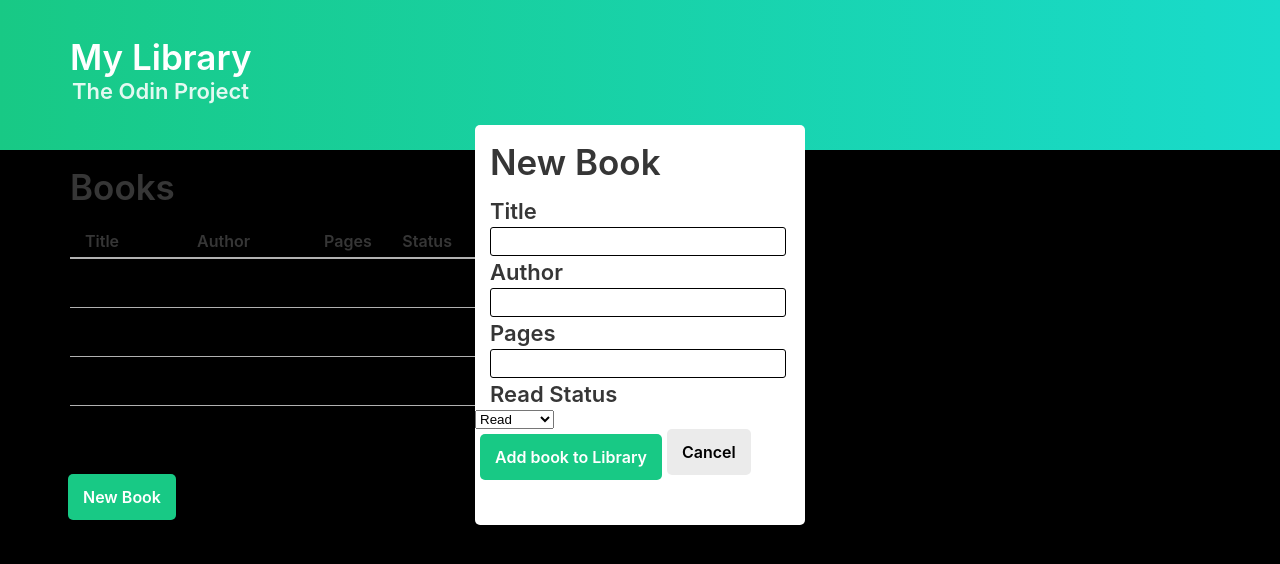
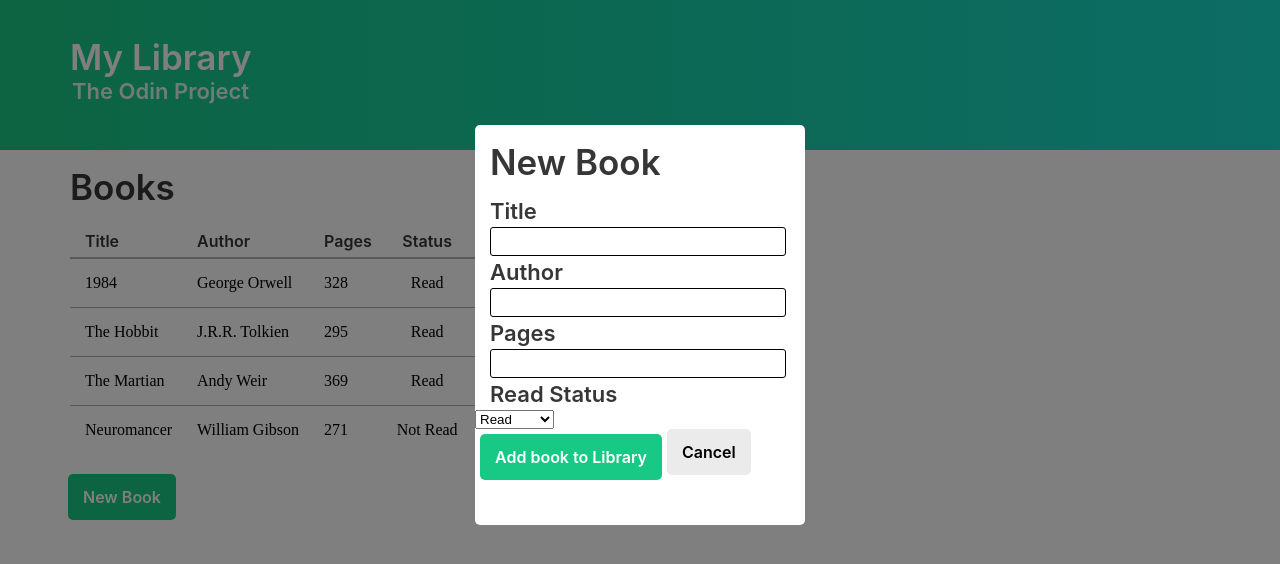
Before and after one commit to dcassar622/Library, a plain HTML site: page index.html in a window 1280 px wide. Both pictures are taken after a click on the element "New Book". Drawn offline with Linux system fonts and the light colour scheme.

Commit message:
Have remove button working. Added a few notes. Have overlay working.

```diff
--- a/index.html
+++ b/index.html
@@ -7,6 +7,7 @@
         <link rel="stylesheet" href="style.css">
     </head>
     <body id = "mainBody">
+        <div id="overlay"></div>
         <div id = "mainBodyContainer">
             <div id = "topBar">
                 <div class = "title">My Library</div>
--- a/script.js
+++ b/script.js
@@ -1,6 +1,5 @@
 let myLibrary = [];
 let table = document.querySelector("table");
-let tableHeaders = ["Title", "Author", "Pages", "Status", ""];
 
 function Book(title, author, pages, read) {
 	this.title = title;
@@ -9,6 +8,7 @@ function Book(title, author, pages, read) {
 	this.read = read;
 }
 
+// grabs info from input form boxes, error checks, and then passes to add to library
 function getBookInfo() {
     const titleText = document.getElementById("titleText").value;
     const authorText = document.getElementById("authorText").value;
@@ -23,6 +23,7 @@ function getBookInfo() {
     addBookToLibrary(new Book(titleText, authorText, pagesText, readText))
 }
 
+// checks for empty/bad values on input form
 function checkBoxValues(titleText, authorText, pagesText) {
     let checker = true;
     if (titleText == "" || titleText == null) {
@@ -53,8 +54,10 @@ function addBookToLibrary(book){
 }
 
 function render(myLibrary) {
+
     let tbody = document.querySelector("tbody");
     let bookHTML = "";
+
     for (let book of myLibrary) {
         bookHTML += `<tr><td>${book.title}</td>
                          <td>${book.author}</td>
@@ -63,39 +66,39 @@ function render(myLibrary) {
                          <td class = "removeOuter"><div class = "removeButton">Remove</div></td>
                      </tr>
                     `;
+    }
 
-    }
     tbody.innerHTML = bookHTML;
-    let remove = document.querySelectorAll(".removeButton");
-    remove.forEach((button) => {
+    document.querySelectorAll(".removeButton").forEach((button) => {
         button.addEventListener("click", () => {
-            removeBook(button.parentElement.parentElement[0]);
+            removeBook(button.parentElement.parentElement);
         })
     })
 }
 
 function removeBook(e) {
+    const bookTitle = e.children[0].innerHTML;
+    table.deleteRow(e.rowIndex);
 
-
-    console.log(e);
+    for (i = 0; i < myLibrary.length; i++) {
+        if (myLibrary[i].title == bookTitle) {
+            myLibrary.splice(i, 1);
+        }
+    }
 
 }
 function showForm() {
     const inputForm = document.getElementById("inputForm");
-    const mainBody = document.getElementById("mainBody");
 
-    inputForm.style.left = (window.innerWidth / 2 - 165) + "px";
+    inputForm.style.left = (window.innerWidth / 2 - 165) + "px"; // centers input form on window
     inputForm.style.display = "block";
-    mainBody.style.backgroundColor = "black";
+    document.getElementById("overlay").style.display = "block";
 }
 
-// for the cancel button
+// for the cancel button or when successfully inputing a new book
 function hideForm() {
-    const inputForm = document.getElementById("inputForm");
-    const mainBody = document.getElementById("mainBody");
-
-    inputForm.style.display = "none";
-    mainBody.style.backgroundColor = "white";
+    document.getElementById("inputForm").style.display = "none";
+    document.getElementById("overlay").style.display = "none";
 }
 
 // hides input form on page load
@@ -108,5 +111,3 @@ addBookToLibrary(new Book("1984", "George Orwell", 328, "Read"));
 addBookToLibrary(new Book("The Hobbit", "J.R.R. Tolkien", 295, "Read"));
 addBookToLibrary(new Book("The Martian", "Andy Weir", 369, "Read"));
 addBookToLibrary(new Book("Neuromancer", "William Gibson", 271, "Not Read"));
-
-render(myLibrary);
--- a/style.css
+++ b/style.css
@@ -106,7 +106,7 @@ thead>tr>:nth-child(4){
     width: 330px;
     height: 400px;
     top: 125px;
-    z-index: 2;
+    z-index: 3;
 }
 
 #formTitle {
@@ -140,3 +140,17 @@ input[type=text] {
 .status {
     text-align: center;
 }
+
+#overlay {
+    position: fixed; /* Sit on top of the page content */
+    display: none; /* Hidden by default */
+    width: 100%; /* Full width (cover the whole page) */
+    height: 100%; /* Full height (cover the whole page) */
+    top: 0;
+    left: 0;
+    right: 0;
+    bottom: 0;
+    background-color: rgba(0,0,0,0.5); /* Black background with opacity */
+    z-index: 2; /* Specify a stack order in case you're using a different order for other elements */
+    cursor: pointer; /* Add a pointer on hover */
+  }
```
